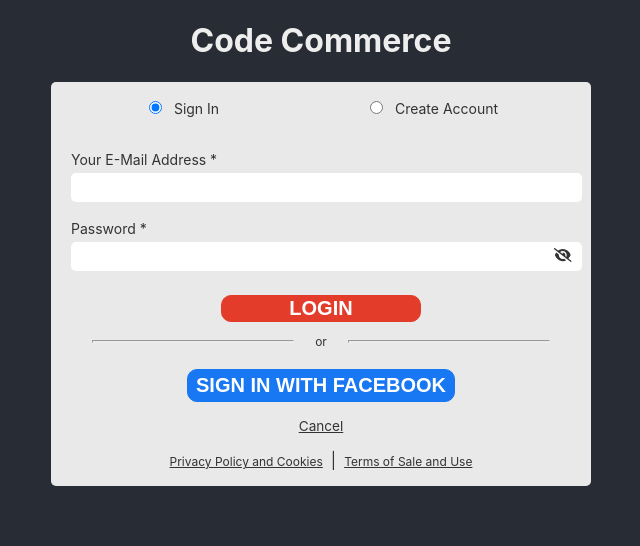
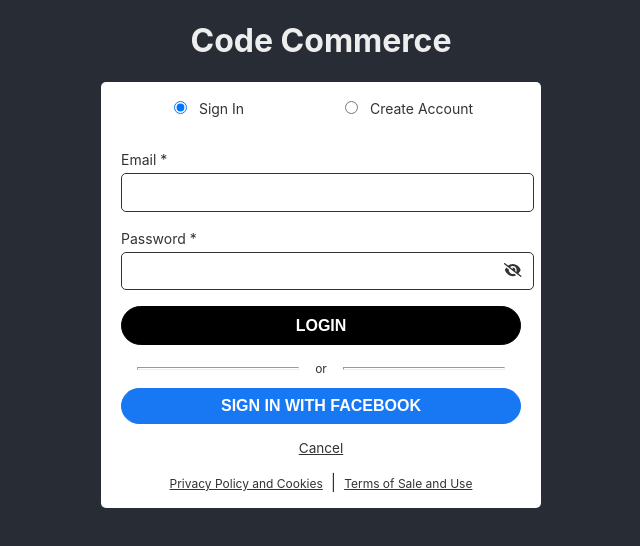
Before and after one commit to calgil/code-commerce, a React (Create React App) app: page / in a window 1280 px wide. Shown: the top 546 px of the page, without its empty margins (319-959 px from the left). Built offline with nearby package versions, Linux system fonts and the light colour scheme.

Commit message:
login validation nearly finsished

```diff
--- a/src/components/InputBase/InputBase.jsx
+++ b/src/components/InputBase/InputBase.jsx
@@ -17,7 +17,7 @@
                         icon={props.visibility ? faEye : faEyeSlash }
                         onClick={props.passwordVisible}
                     />}
-                    {props.errorM && <div className={s.error}>{props.errorM}</div>}
+                    {props.error && <div className={s.error}>{props.error}</div>}
             </label>
        </div>
 )
--- a/src/components/InputBase/InputBase.module.css
+++ b/src/components/InputBase/InputBase.module.css
@@ -1,10 +1,13 @@
 
-.inputContainer { position: relative; }
+.inputContainer {
+    position: relative;
+    margin-bottom: 1rem;
+ }
 
 .eye {
     position: absolute;
     right: 0;
-    top: 28px;
+    top: 33px;
 }
 
 .error { color: red;}
--- a/src/components/SignIn/SignIn.jsx
+++ b/src/components/SignIn/SignIn.jsx
@@ -10,10 +10,14 @@
     postCodeValidation
 } from "./validations";
 
-// const INIT_LOGIN = {
-//     email: '',
-//     password: '',
-// }
+const INIT_LOGIN = {
+    email: '',
+    password: '',
+    confirmPassword: '',
+    firstName: '',
+    lastName: '',
+    postcode: '',
+}
 
 
 class SignIn extends React.Component {
@@ -23,7 +27,7 @@
             isLoggedIn: false,
             newAccount: false,
             showPassword: false,
-            userLoginData: {},
+            userLoginData: INIT_LOGIN,
             error: {},
         }
     }
@@ -58,13 +62,13 @@
                         passwordError: errorText
                     }
                 }));
-                if(errorText === undefined){
-                    this.setState({
-                        userLoginData: {
-                            password: value,
-                        }
-                    })
-                }
+                // if(errorText === undefined){
+                //     this.setState({
+                //         userLoginData: {
+                //             password: value,
+                //         }
+                //     })
+                // }
                 break;
             case 'confirmPassword':
                 const {password} = this.state.userLoginData
@@ -138,6 +142,7 @@
         Object.keys(userLoginData).forEach((val) => {
             if(userLoginData[val].length) {
                 this.handleValidation(val, userLoginData[val]);
+                console.log('');
             }
         })
             return isError;
@@ -147,12 +152,12 @@
     handleLogin = (e) => {
         e.preventDefault();
         let errorCheck = this.validateLogin();
-        console.log(errorCheck);
-        // if(!errorCheck) {
-        //     this.setState({
-        //         userLoginData: INIT_LOGIN,
-        //     })
-        // }
+        console.log('handle', errorCheck);
+        if(!errorCheck) {
+            this.setState({
+                userLoginData: INIT_LOGIN,
+            })
+        }
     }
 
 
@@ -163,7 +168,7 @@
         const newAccountInputs = [
             {key: 4,name: 'firstName', labelText: 'First Name *', type: 'text', error: 'firstNameError' },
             {key: 5,name: 'lastName', labelText: 'Surname *', type: 'text', error: 'lastNameError' },
-            {key: 6,name: 'postcode', labelText: 'Postcode *', type: 'number', error: 'postCodeError' },
+            {key: 6,name: 'postcode', labelText: 'Postcode *', type: 'number', error: 'postcodeError' },
         ]
 
         return (
@@ -194,12 +199,13 @@
                     <div className={style.inputs}>
                             <InputBase
                                 key={1}
-                                labelText={'Your E-Mail Address *'}
+                                labelText={'Email *'}
                                 name={'email'}
-                                type={'email'}
+                                type={'text'}
                                 onBlur={this.handleBlur}
+                                onChange={this.handleChange}
                                 autoComplete="off"
-                                errorM={
+                                error={
                                     (error
                                     && error['emailError']
                                     && error['emailError'].length > 1)
@@ -214,10 +220,11 @@
                                 name={'password'}
                                 type={showPassword? 'text' : 'password'}
                                 onBlur={this.handleBlur}
+                                onChange={this.handleChange}
                                 onClick={this.passwordVisible}
                                 visibility={showPassword}
                                 autoComplete="off"
-                                errorM={
+                                error={
                                     (error
                                     && error['passwordError']
                                     && error['passwordError'].length > 1)
@@ -228,13 +235,14 @@
                             {newAccount && <InputBase
                                 key={3}
                                 labelText={'Confirm Password *'}
-                                name={'password'}
+                                name={'confirmPassword'}
                                 type={showPassword? 'text' : 'password'}
                                 onBlur={this.handleBlur}
+                                onChange={this.handleChange}
                                 onClick={this.passwordVisible}
                                 visibility={showPassword}
                                 autoComplete="off"
-                                errorM={
+                                error={
                                     (error
                                     && error['confirmPasswordError']
                                     && error['confirmPasswordError'].length > 1)
@@ -251,7 +259,7 @@
                                 onBlur={this.handleBlur}
                                 onChange={this.handleChange}
                                 autoComplete="off"
-                                errorM={
+                                error={
                                     (error
                                     && error[item.error]
                                     && error[item.error].length > 1)
--- a/src/components/SignIn/SignIn.module.css
+++ b/src/components/SignIn/SignIn.module.css
@@ -1,7 +1,7 @@
 .signIn {
-    max-width: 500px;
+    max-width: 400px;
     margin: 0 auto;
-    background-color: #FFFFFFE5;
+    background-color: #fff;
     color: #333;
     border-radius: 5px;
     padding-top: 1rem;
@@ -24,19 +24,20 @@
 .radioContainer input { margin-right: 0.75rem; }
 
 .inputs input,
-.btn-wrapper input {
+.btnWrapper input {
     display: block;
     width: 100%;
     padding: 0.35rem;
     margin-top: 0.25rem;
-    margin-bottom: 1rem;
     font-size: 1rem;
     border-radius: 5px;
-    border: none;
+    border: 1px solid #333;
+    line-height: 1.6;
 }
 
 .inputs input:focus {
     outline: none;
+    background-color: #e7f0ff;
 }
 
 input[type=number]::-webkit-outer-spin-button,
@@ -52,22 +53,17 @@
 .btnWrapper {
     margin-top: 1rem;
     text-align: center;
-    /* width: 80%;
-    margin-left: auto;
-    margin-right: auto; */
 }
 
 input[type="submit"] {
-    background: #e43c2a;
-    border: 1px solid #e43c2a;
-    border-radius: 10px;
+    background: #000;
+    border: 1px solid #000;
+    border-radius: 100px;
     color: white;
-    font-size: 20px;
     font-weight: bold;
     cursor: pointer;
     margin-top: 0.5rem;
-    min-width: 200px;
-    /* width: 100%; */
+    width: 100%;
 }
 
 .password {
```
